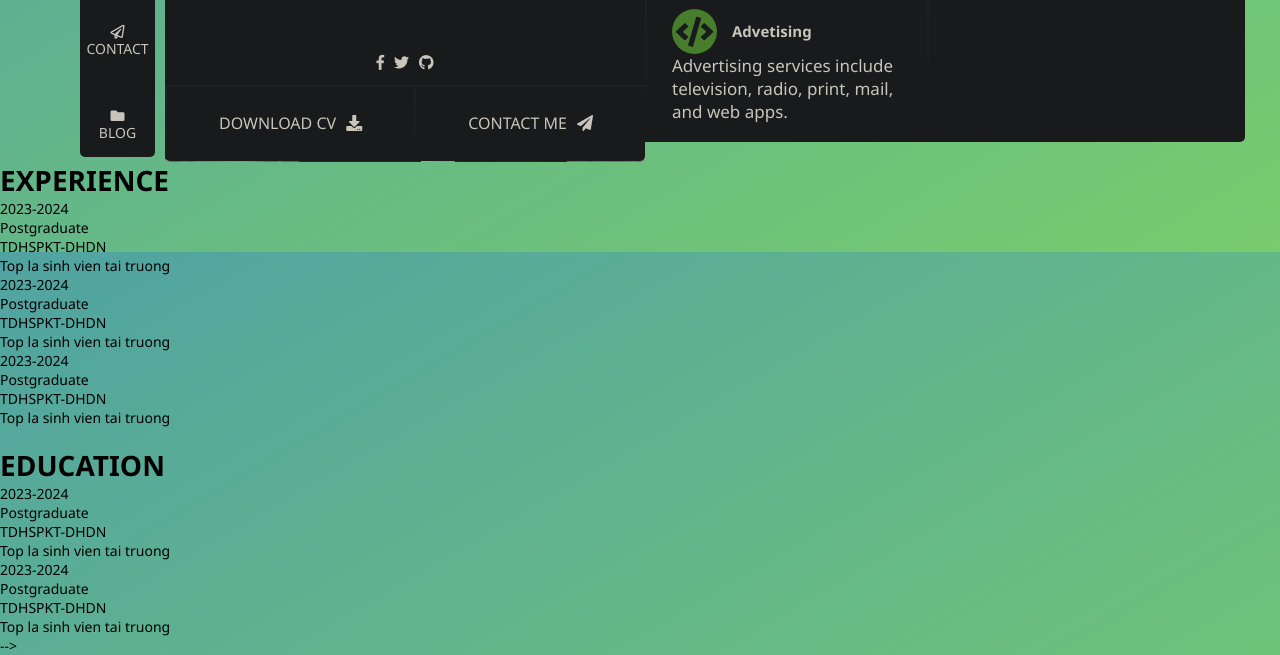
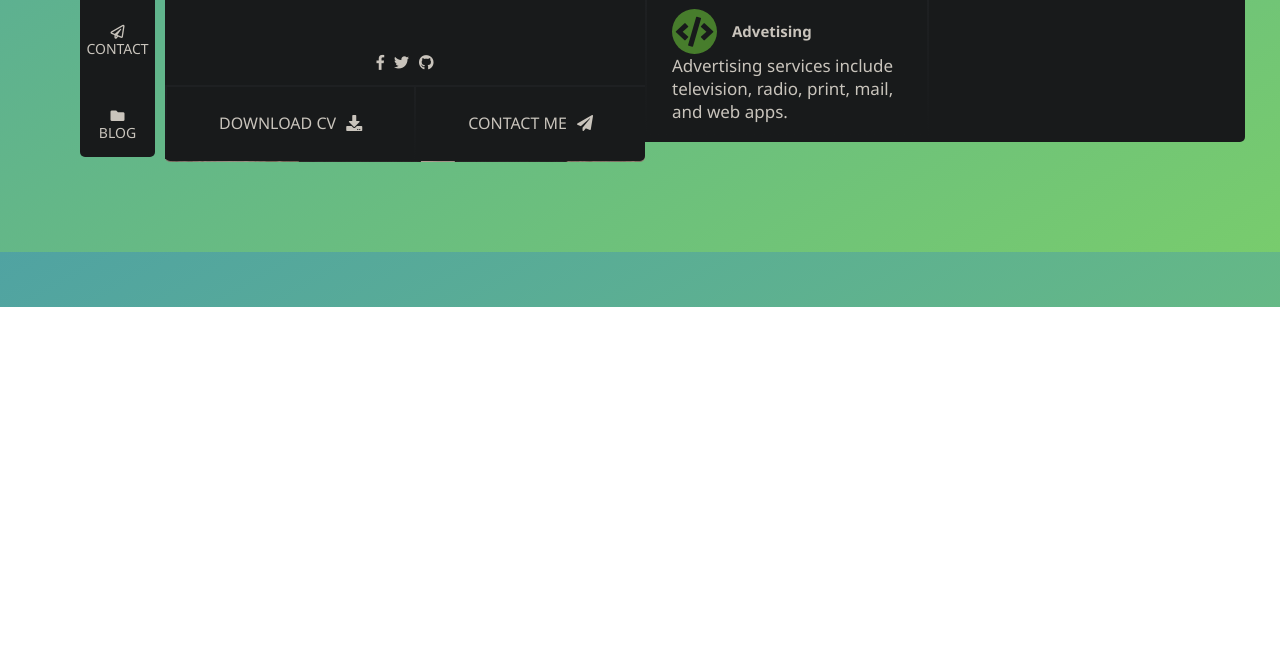
Before and after one commit to ManhDevFull/Cv, a plain HTML site: page index.html in a window 1280 px wide. Shown: the part 493-1148 px from the top of the page. After the commit the page ends 800 px from the top, so only its background shows below. Drawn offline with Linux system fonts and the light colour scheme; files that its build step writes are made by us from their sources.

Commit message:
Update index.html

```diff
--- a/index.html
+++ b/index.html
@@ -203,56 +203,6 @@
         <!-- List Contact -->
         <!-- List Blog -->
     </div>
-<!--     <div class="resimu">
-        <h2 style="color: #C9C4BC;padding-left: 30px;padding-top: 20px;">Resimu</h3>
-            <!-- All resimu -->
-            <div class="resimu1">
-                <!-- Column resimu -->
-                <div class="experience">
 
-                    <div class="title">
-                        <div class="fa fa-experience"></div>
-                        <h1 class="title1">EXPERIENCE</h1>
-                    </div>
-                    <!-- Time. -->
-                    <div class="_1time">
-                        <div class="timename"> 2023-2024</div>
-                        <div class="location">Postgraduate</div>
-                        <div class="address">TDHSPKT-DHDN</div>
-                        <div class="tieusu">Top la sinh vien tai truong</div>
-                    </div>
-                    <div class="_1time">
-                        <div class="timename"> 2023-2024</div>
-                        <div class="location">Postgraduate</div>
-                        <div class="address">TDHSPKT-DHDN</div>
-                        <div class="tieusu">Top la sinh vien tai truong</div>
-                    </div>
-                    <div class="_1time">
-                        <div class="timename"> 2023-2024</div>
-                        <div class="location">Postgraduate</div>
-                        <div class="address">TDHSPKT-DHDN</div>
-                        <div class="tieusu">Top la sinh vien tai truong</div>
-                    </div>
-                </div>
-                <div class="experience">
-                    <div class="title">
-                        <div class="fa fa-experience"></div>
-                        <h1 class="title1">EDUCATION</h1>
-                    </div>
-                    <div class="_1time">
-                        <div class="timename"> 2023-2024</div>
-                        <div class="location">Postgraduate</div>
-                        <div class="address">TDHSPKT-DHDN</div>
-                        <div class="tieusu">Top la sinh vien tai truong</div>
-                    </div>
-                    <div class="_1time">
-                        <div class="timename"> 2023-2024</div>
-                        <div class="location">Postgraduate</div>
-                        <div class="address">TDHSPKT-DHDN</div>
-                        <div class="tieusu">Top la sinh vien tai truong</div>
-                    </div>
-                </div>
-        </div> -->
-    </div>
 </body>
 </html>
```
